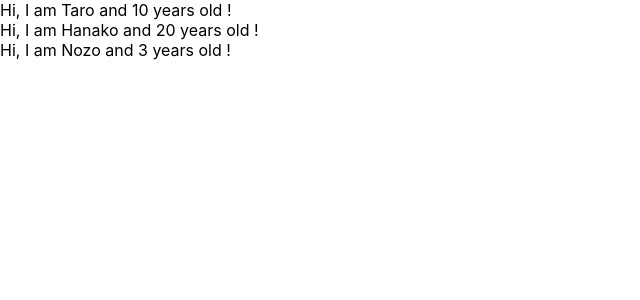
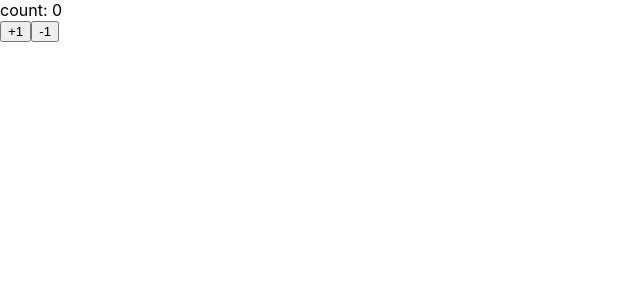
Before and after one commit to reidpopo/react_sample_app_01, a React (Create React App) app: page / in a window 1280 px wide. Shown: the top 300 px of the page, without its empty margins (0-640 px from the left). Built offline with nearby package versions, Linux system fonts and the light colour scheme.

Commit message:
learn state

```diff
--- a/src/App.js
+++ b/src/App.js
@@ -1,31 +1,37 @@
-import React from 'react';
-import PropTypes from 'prop-types';
+import React, { Component } from 'react';
 
-const App = () => {
-  const profiles = [
-    { name: "Taro", age: 10 },
-    { name: "Hanako", age: 20 },
-    { name: "Nozo" ,age: 3}
-  ]
-  return (
-    <div>
-      {
-        profiles.map((profiles, index) => {
-          return <User name={profiles.name} age={profiles.age} key={index} />
+const App = () => (<Counter></Counter>)
 
-        })
-      }
-    </div>
-  )
-}
 
-const User = (props) => {
-  return <div>Hi, I am {props.name} and {props.age} years old !</div>
-}
+class Counter extends Component {
+  constructor(props) {
+    super(props)
+    this.state = { count: 0 }
+  }
 
-User.propTypes = {
-  name: PropTypes.string,
-  age: PropTypes.number.isRequired
+  handlePlusbutton = () => {
+    this.setState({ count: this.state.count + 1})
+  }
+
+  handleMinusbutton = () => {
+    this.setState({ count: this.state.count - 1})
+    if (this.state.count > 3) {
+      console.log("uhohohoho")
+    }
+  }
+
+  render() {
+
+    return (
+      <React.Fragment>
+        <div>count: {this.state.count}</div>
+        <button onClick={this.handlePlusbutton}>+1</button>
+        <button onClick={this.handleMinusbutton}>-1</button>
+      </React.Fragment>
+
+    )
+  }
+
 }
 
 export default App;
```
